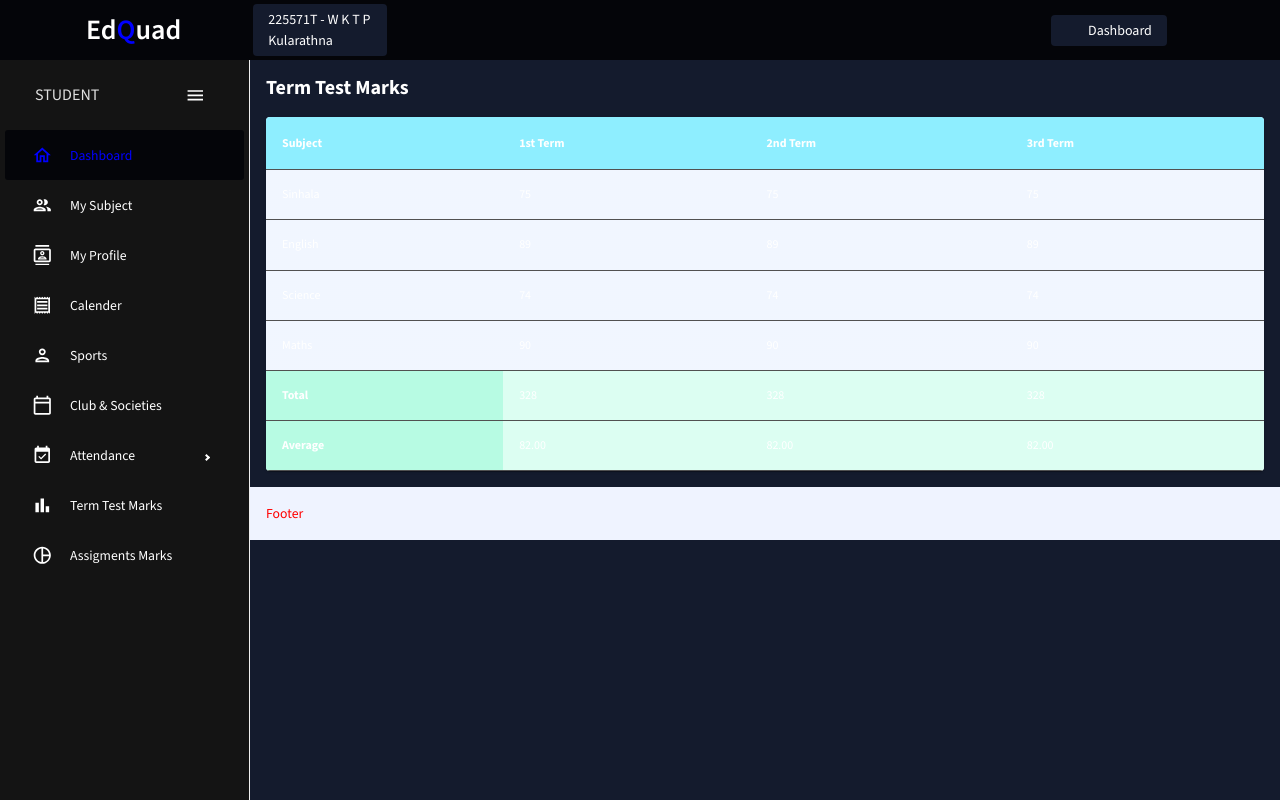
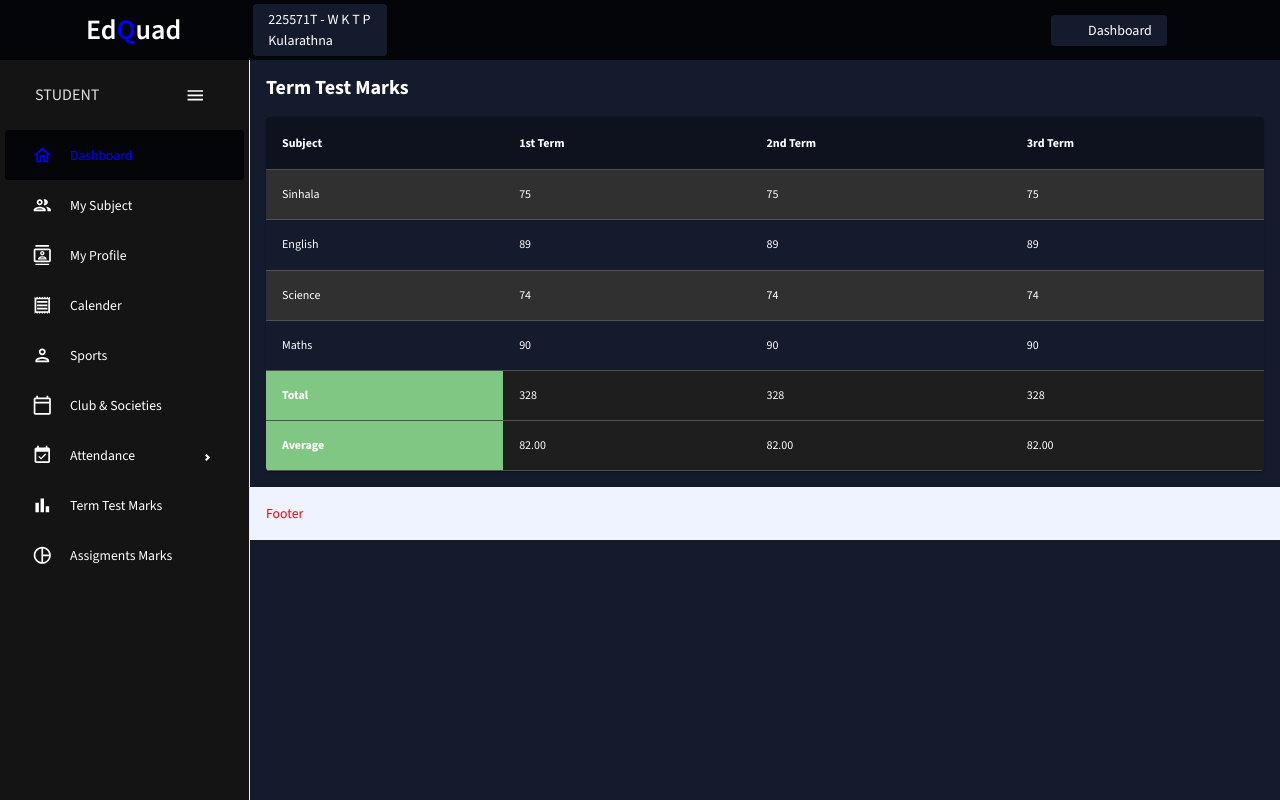
Before and after one commit to Team-EdQuad/EdQuad-Frontend, a React (Vite) app: page /term-test-marks in a window 1280 px wide. Built offline with nearby package versions, Linux system fonts and the light colour scheme; some icons are missing.

Commit message:
feat: update TermTestMarks page with dynamic theming and improved table layout

```diff
--- a/src/components/Sidebar.jsx
+++ b/src/components/Sidebar.jsx
@@ -291,7 +291,7 @@ const AppSidebar = () => {  // Changed component name to avoid conflict
               active={selected === "Term Test Marks"}
               onClick={() => setSelected("Term Test Marks")}
               icon={<BarChartOutlined />}
-              component={<Link to="/termtestmarks" />}
+              component={<Link to="/term-test-marks" />}
             >
               <Typography>Term Test Marks</Typography>
             </MenuItem>
--- a/src/pages/TermTestMarks.jsx
+++ b/src/pages/TermTestMarks.jsx
@@ -6,11 +6,11 @@ import {
   TableHead,
   TableRow,
   Paper,
+  useTheme,
 } from '@mui/material';
 
 import React from 'react';
 import { Box, Typography } from '@mui/material';
-
 
 const subjects = [
   { name: 'Sinhala', term1: 75, term2: 75, term3: 75 },
@@ -27,36 +27,89 @@ const subjects = [
 const term2Avg = term2Total / subjects.length;
 const term3Avg = term3Total / subjects.length;
 
+const MySubject = () => {
+  const theme = useTheme(); // Access the current theme
 
-
-
-const MySubject = () => {
   return (
     <Box>
-
       {/* Main Content Area */}
       <Box display="flex">
-
-
         {/* Page Content */}
         <Box flex={1} p={2}>
           <Typography variant="h4" fontWeight="bold" mb={2}>
             Term Test Marks
           </Typography>
 
-  <TableContainer component={Paper} sx={{ backgroundColor: '#f0f6ff' }}>
+          <TableContainer
+            component={Paper}
+            sx={{
+              backgroundColor: theme.palette.background.paper, // Dynamic table background
+            }}
+          >
             <Table>
               <TableHead>
                 <TableRow>
-          <TableCell sx={{ backgroundColor: '#8eeeff', fontWeight: 'bold' }}>Subject</TableCell>
-          <TableCell sx={{ backgroundColor: '#8eeeff', fontWeight: 'bold' }}>1st Term</TableCell>
-          <TableCell sx={{ backgroundColor: '#8eeeff', fontWeight: 'bold' }}>2nd Term</TableCell>
-          <TableCell sx={{ backgroundColor: '#8eeeff', fontWeight: 'bold' }}>3rd Term</TableCell>
+                <TableCell
+                sx={{
+                  backgroundColor:
+                    theme.palette.mode === 'dark'
+                      ? theme.palette.primary.dark // Dark mode header background
+                      : theme.palette.primary.main, // Light mode header background
+                  color: theme.palette.primary.contrastText, // Dynamic header text color
+                  fontWeight: 'bold',
+                }}
+              >
+                Subject
+              </TableCell>
+              <TableCell
+                sx={{
+                  backgroundColor:
+                    theme.palette.mode === 'dark'
+                      ? theme.palette.primary.dark
+                      : theme.palette.primary.main,
+                  color: theme.palette.primary.contrastText,
+                  fontWeight: 'bold',
+                }}
+              >
+                1st Term
+              </TableCell>
+              <TableCell
+                sx={{
+                  backgroundColor:
+                    theme.palette.mode === 'dark'
+                      ? theme.palette.primary.dark
+                      : theme.palette.primary.main,
+                  color: theme.palette.primary.contrastText,
+                  fontWeight: 'bold',
+                }}
+              >
+                2nd Term
+              </TableCell>
+              <TableCell
+                sx={{
+                  backgroundColor:
+                    theme.palette.mode === 'dark'
+                      ? theme.palette.primary.dark
+                      : theme.palette.primary.main,
+                  color: theme.palette.primary.contrastText,
+                  fontWeight: 'bold',
+                }}
+              >
+                3rd Term
+              </TableCell>
                 </TableRow>
               </TableHead>
               <TableBody>
                 {subjects.map((subject, index) => (
-          <TableRow key={index}>
+                  <TableRow
+                    key={index}
+                    sx={{
+                      backgroundColor:
+                        index % 2 === 0
+                          ? theme.palette.action.hover // Alternate row color
+                          : theme.palette.background.default,
+                    }}
+                  >
                     <TableCell>{subject.name}</TableCell>
                     <TableCell>{subject.term1}</TableCell>
                     <TableCell>{subject.term2}</TableCell>
@@ -66,29 +119,74 @@ const MySubject = () => {
 
                 {/* Total Row */}
                 <TableRow>
-          <TableCell sx={{ backgroundColor: '#b7fbe3', fontWeight: 'bold' }}>Total</TableCell>
-          <TableCell sx={{ backgroundColor: '#dcfef2' }}>{term1Total}</TableCell>
-          <TableCell sx={{ backgroundColor: '#dcfef2' }}>{term2Total}</TableCell>
-          <TableCell sx={{ backgroundColor: '#dcfef2' }}>{term3Total}</TableCell>
+                  <TableCell
+                    sx={{
+                      backgroundColor: theme.palette.success.light, // Dynamic total row background
+                      fontWeight: 'bold',
+                    }}
+                  >
+                    Total
+                  </TableCell>
+                  <TableCell
+                    sx={{
+                      backgroundColor: theme.palette.success.lighter, // Dynamic total cell background
+                    }}
+                  >
+                    {term1Total}
+                  </TableCell>
+                  <TableCell
+                    sx={{
+                      backgroundColor: theme.palette.success.lighter,
+                    }}
+                  >
+                    {term2Total}
+                  </TableCell>
+                  <TableCell
+                    sx={{
+                      backgroundColor: theme.palette.success.lighter,
+                    }}
+                  >
+                    {term3Total}
+                  </TableCell>
                 </TableRow>
 
                 {/* Average Row */}
                 <TableRow>
-          <TableCell sx={{ backgroundColor: '#b7fbe3', fontWeight: 'bold' }}>Average</TableCell>
-          <TableCell sx={{ backgroundColor: '#dcfef2' }}>{term1Avg.toFixed(2)}</TableCell>
-          <TableCell sx={{ backgroundColor: '#dcfef2' }}>{term2Avg.toFixed(2)}</TableCell>
-          <TableCell sx={{ backgroundColor: '#dcfef2' }}>{term3Avg.toFixed(2)}</TableCell>
+                  <TableCell
+                    sx={{
+                      backgroundColor: theme.palette.success.light, // Dynamic average row background
+                      fontWeight: 'bold',
+                    }}
+                  >
+                    Average
+                  </TableCell>
+                  <TableCell
+                    sx={{
+                      backgroundColor: theme.palette.success.lighter, // Dynamic average cell background
+                    }}
+                  >
+                    {term1Avg.toFixed(2)}
+                  </TableCell>
+                  <TableCell
+                    sx={{
+                      backgroundColor: theme.palette.success.lighter,
+                    }}
+                  >
+                    {term2Avg.toFixed(2)}
+                  </TableCell>
+                  <TableCell
+                    sx={{
+                      backgroundColor: theme.palette.success.lighter,
+                    }}
+                  >
+                    {term3Avg.toFixed(2)}
+                  </TableCell>
                 </TableRow>
               </TableBody>
             </Table>
           </TableContainer>
         </Box>
-
-
-
-
       </Box>
-
     </Box>
   );
 };
```
Lines whose indentation alone changed are shown as unchanged.
